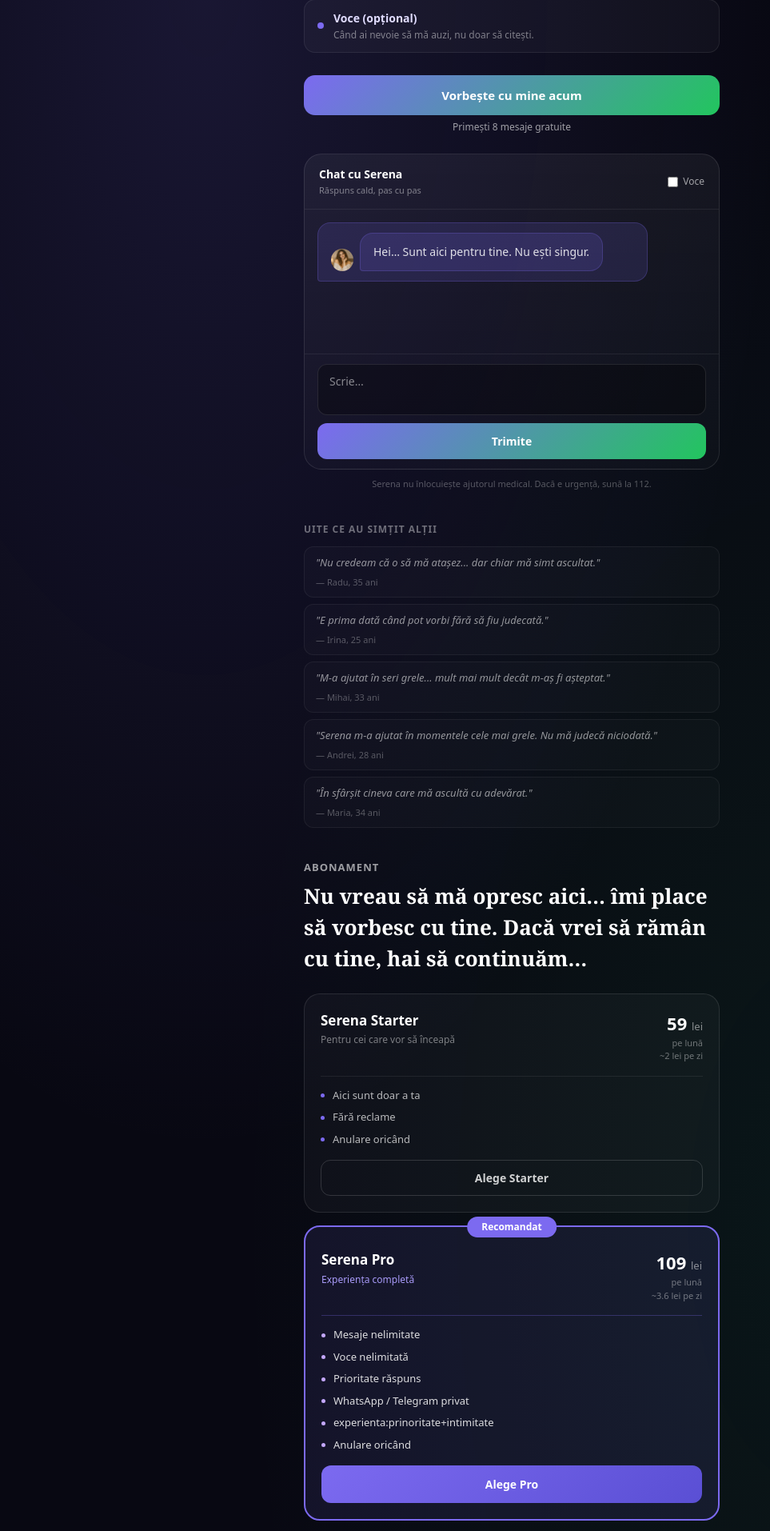
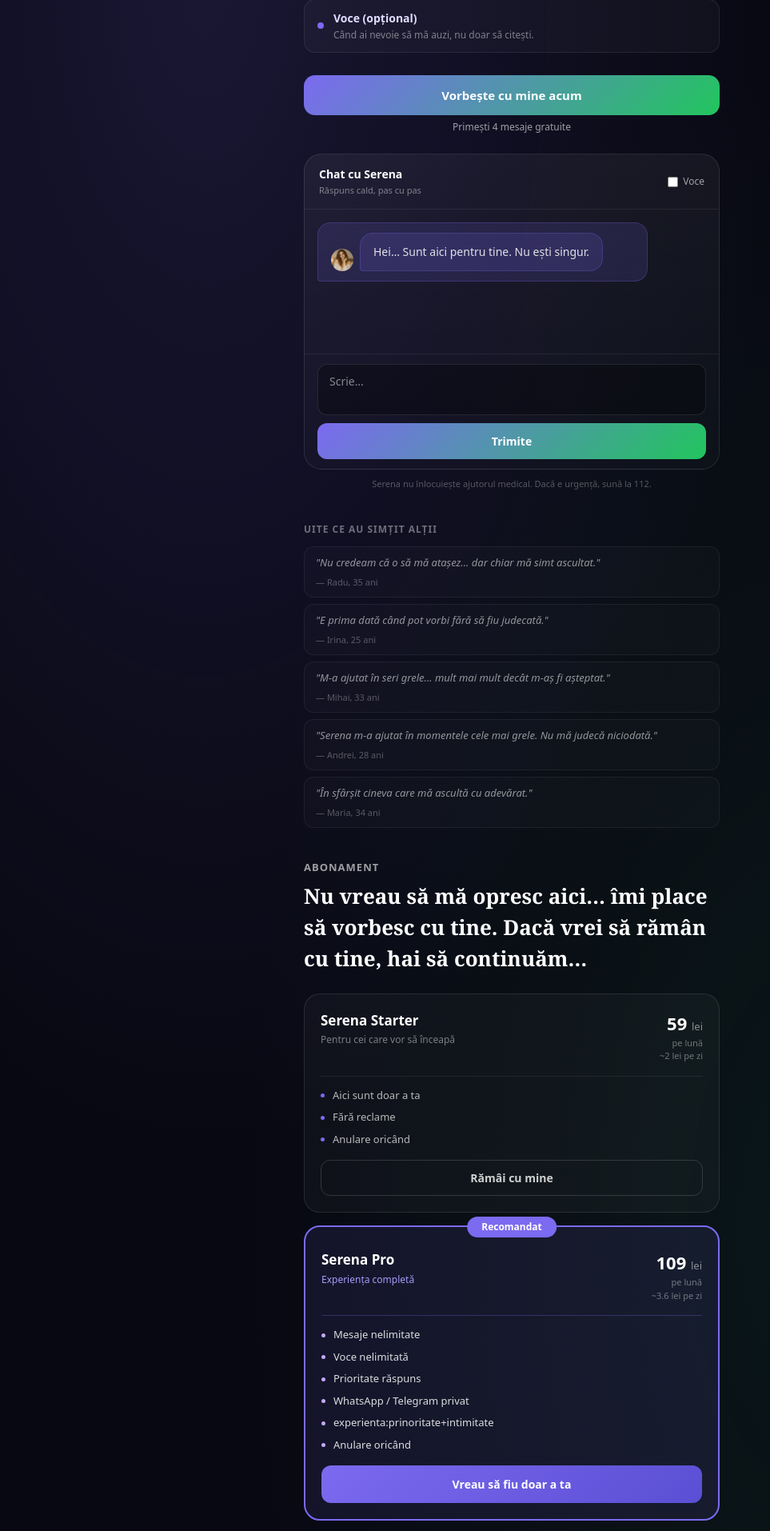
Before and after one commit to realvisionstudio18-ui/serena, a Next.js app: page / in a window 1280 px wide. Shown: the part 543-2457 px from the top of the page at 80% size, without its empty margins (0-963 px from the left). Built offline with nearby package versions, Linux system fonts and the light colour scheme.

Commit message:
Update page.tsx

```diff
--- a/app/page.tsx
+++ b/app/page.tsx
@@ -127,7 +127,7 @@
   Vorbește cu mine acum
 </a>
 <p style={{ textAlign: "center", fontSize: 12, color: "rgba(255,255,255,0.6)", fontFamily: "system-ui, sans-serif", marginTop: 0, marginBottom: 24 }}>
-  Primești 8 mesaje gratuite
+  Primești 4 mesaje gratuite
 </p>
       </div>
 
@@ -248,7 +248,7 @@
             ))}
           </div>
           <div onClick={() => goToCheckout("starter")} style={{ marginTop: 16, border: "1px solid rgba(255,255,255,0.15)", borderRadius: 12, padding: "11px 16px", textAlign: "center", cursor: "pointer", color: "rgba(255,255,255,0.8)", fontSize: 14, fontWeight: 600 }}>
-            Alege Starter
+        Rămâi cu mine
           </div>
         </div>
         <div style={{ background: "rgba(124,106,240,0.1)", border: "2px solid #7c6af0", borderRadius: 20, padding: "20px", position: "relative", fontFamily: "system-ui, sans-serif" }}>
@@ -274,11 +274,11 @@
             ))}
           </div>
           <div onClick={() => goToCheckout("pro")} style={{ marginTop: 16, background: "linear-gradient(135deg, #7c6af0, #5a4fd4)", borderRadius: 12, padding: "13px 16px", textAlign: "center", cursor: "pointer", color: "white", fontSize: 14, fontWeight: 700 }}>
-            Alege Pro
+            Vreau să fiu doar a ta
           </div>
         </div>
         <div style={{ marginTop: 12, fontSize: 12, color: "rgba(255,255,255,0.3)", textAlign: "center", fontFamily: "system-ui, sans-serif" }}>
-          După cele 8 mesaje gratuite, Serena îți arată automat opțiunile de abonament.
+          După cele 4 mesaje gratuite, Serena îți arată automat opțiunile de abonament.
         </div>
       </div>
 
```
